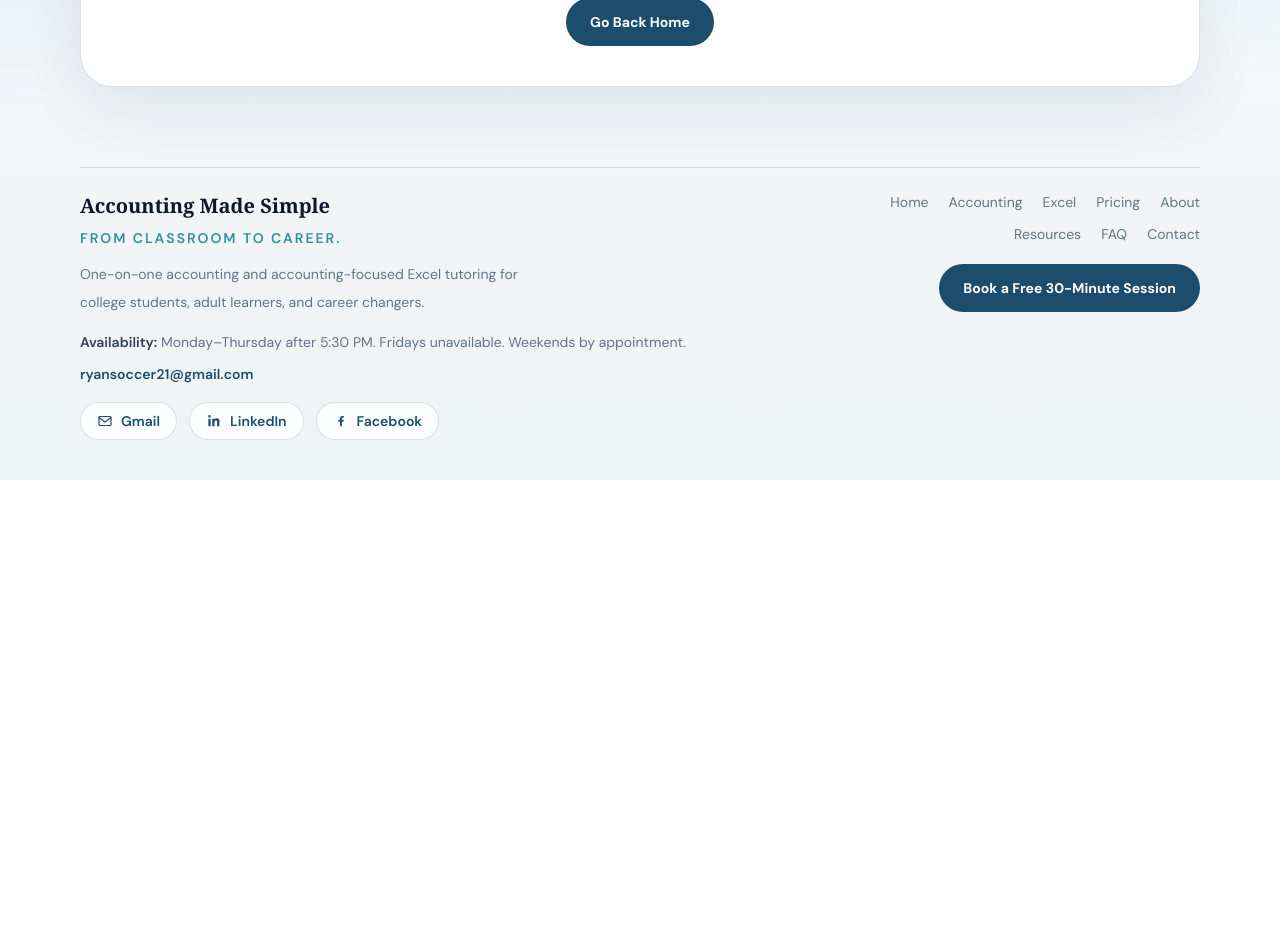
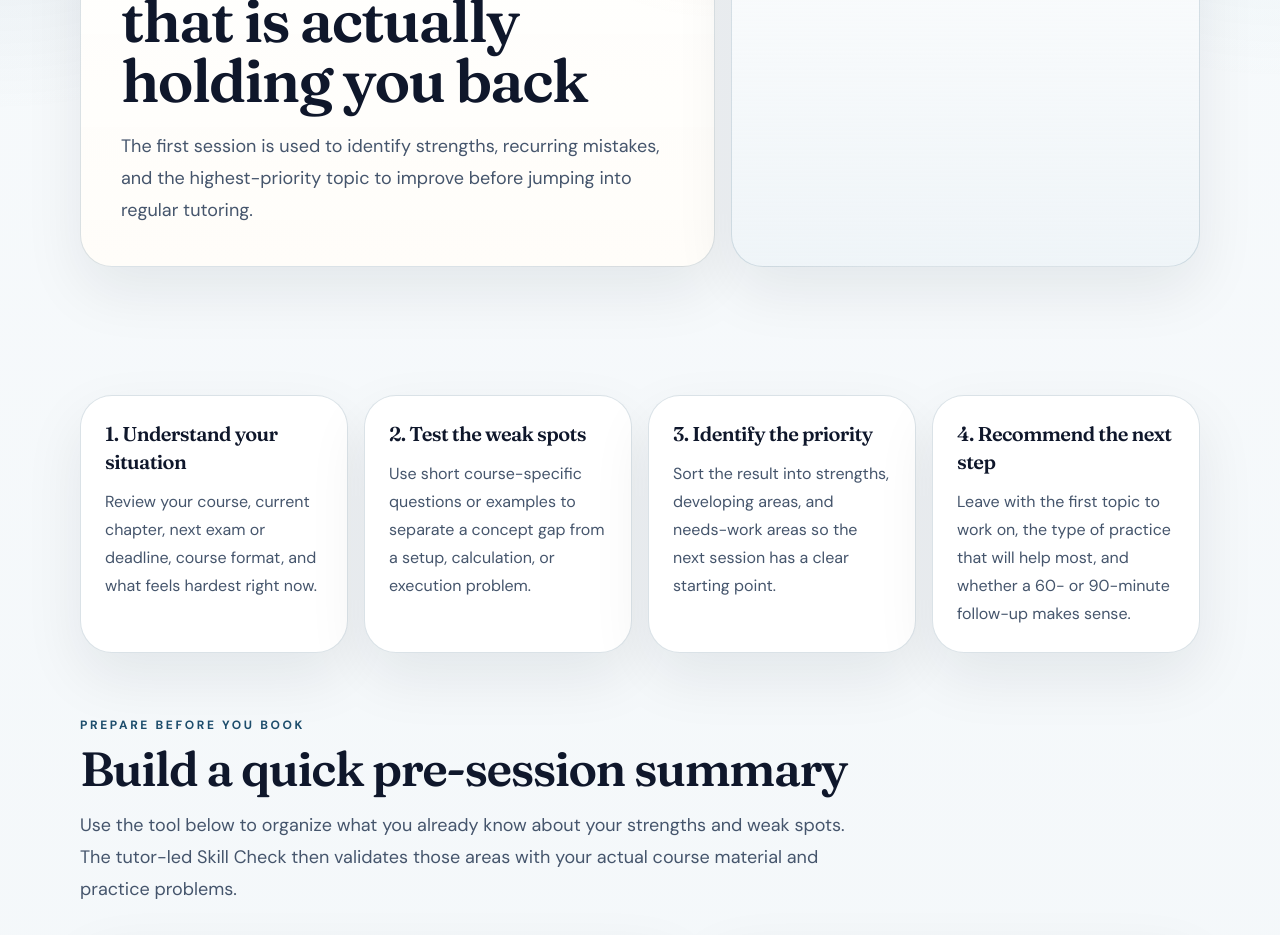
Before and after one commit to ryansoccer21-oss/accounting-made-simple, a Next.js app: page /skill-check in a window 1280 px wide. Before the commit this address had no page. Shown: the part 340-1275 px from the top of the page. Before the commit the page ends 820 px from the top, so only its background shows below. Built offline with nearby package versions, Linux system fonts and the light colour scheme.

Commit message:
Add Accounting Skill Check page

```diff
--- /dev/null
+++ b/app/skill-check/page.js
@@ -0,0 +1,85 @@
+import PageHero from "../../components/page-hero";
+import SkillCheckTool from "../../components/skill-check-tool";
+import { contactInfo } from "../../lib/site-data";
+
+export const metadata = {
+  title: "Free Accounting Skill Check",
+  description:
+    "Prepare for a free 30-minute Accounting Skill Check with Accounting Made Simple. Identify strengths, weak areas, current course priorities, and the best place to start tutoring."
+};
+
+const sessionFlow = [
+  {
+    title: "1. Understand your situation",
+    copy: "Review your course, current chapter, next exam or deadline, course format, and what feels hardest right now."
+  },
+  {
+    title: "2. Test the weak spots",
+    copy: "Use short course-specific questions or examples to separate a concept gap from a setup, calculation, or execution problem."
+  },
+  {
+    title: "3. Identify the priority",
+    copy: "Sort the result into strengths, developing areas, and needs-work areas so the next session has a clear starting point."
+  },
+  {
+    title: "4. Recommend the next step",
+    copy: "Leave with the first topic to work on, the type of practice that will help most, and whether a 60- or 90-minute follow-up makes sense."
+  }
+];
+
+export default function SkillCheckPage() {
+  return (
+    <>
+      <PageHero
+        eyebrow="Free 30-Minute Accounting Skill Check"
+        title="Find the accounting skill that is actually holding you back"
+        copy="The first session is used to identify strengths, recurring mistakes, and the highest-priority topic to improve before jumping into regular tutoring."
+        bullets={["Free first 30 minutes", "Course-specific diagnostic", "Clear first priority after the session"]}
+      />
+
+      <section className="site-shell section-gap">
+        <div className="grid gap-4 md:grid-cols-2 xl:grid-cols-4">
+          {sessionFlow.map((step) => (
+            <article key={step.title} className="surface-card p-6">
+              <h2 className="text-xl font-semibold text-slate-900">{step.title}</h2>
+              <p className="mt-3 leading-7 text-slate-600">{step.copy}</p>
+            </article>
+          ))}
+        </div>
+      </section>
+
+      <section className="site-shell pb-16">
+        <div className="mb-8 max-w-3xl">
+          <p className="eyebrow">Prepare Before You Book</p>
+          <h2 className="section-title">Build a quick pre-session summary</h2>
+          <p className="section-copy mt-4">
+            Use the tool below to organize what you already know about your strengths and weak spots. The tutor-led Skill Check then validates those areas with your actual course material and practice problems.
+          </p>
+        </div>
+        <SkillCheckTool />
+      </section>
+
+      <section className="site-shell pb-16">
+        <article className="surface-card bg-[linear-gradient(180deg,rgba(228,237,243,0.88),rgba(255,255,255,0.98))] p-8 md:p-10">
+          <p className="eyebrow">What You Leave With</p>
+          <div className="grid gap-6 md:grid-cols-[minmax(0,1.2fr)_minmax(280px,0.8fr)] md:items-center">
+            <div>
+              <h2 className="section-title max-w-[15ch]">A clear starting point instead of a generic tutoring plan</h2>
+              <p className="section-copy mt-5 max-w-3xl">
+                The Skill Check is designed to produce three simple outputs: <strong>Your Strengths</strong>, <strong>Main Weaknesses</strong>, and <strong>What We Should Work on First</strong>. That becomes the starting point for future sessions and the AMS Skill Map.
+              </p>
+            </div>
+            <div className="flex flex-col gap-3">
+              <a className="cta-primary" href={contactInfo.bookingUrl} rel="noopener noreferrer" target="_blank">
+                Book a Free 30-Minute Session
+              </a>
+              <a className="cta-secondary" href={`mailto:${contactInfo.email}?subject=Accounting%20Skill%20Check`}>
+                Ask a Question First
+              </a>
+            </div>
+          </div>
+        </article>
+      </section>
+    </>
+  );
+}
```
